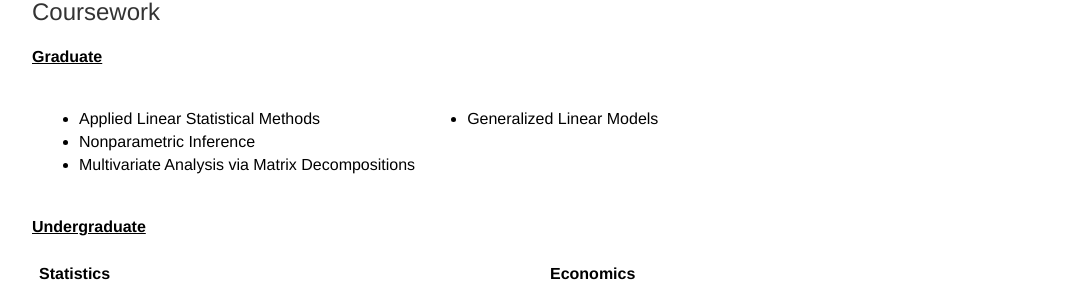
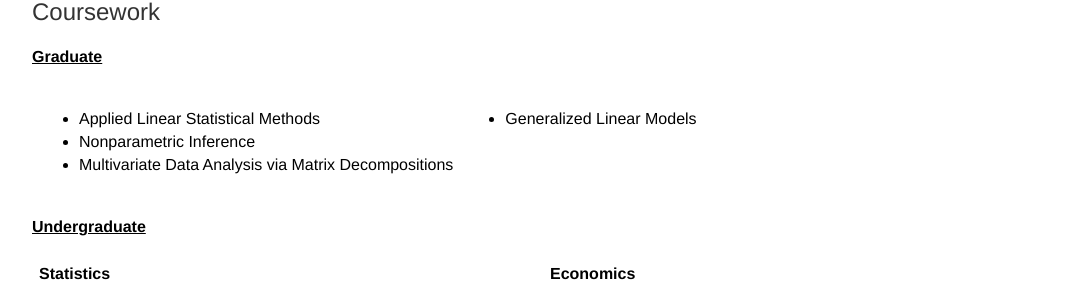
Before and after one commit to tanzhirong/tanzhirong.github.io, a Jekyll site: the page built from acad/index.html, in a window 1280 px wide. Shown: the part 284-583 px from the top of the page, without its empty margins (96-1183 px from the left). Built offline with Jekyll 4.4.1, drawn with Linux system fonts in a browser that asks for light colours.

Commit message:
Update index.html

```diff
--- a/acad/index.html
+++ b/acad/index.html
@@ -13,7 +13,7 @@
         <ul>
 	<li>Applied Linear Statistical Methods</li>
 	<li>Nonparametric Inference</li>
-	<li>Multivariate Analysis via Matrix Decompositions</li>
+	<li>Multivariate Data Analysis via Matrix Decompositions</li>
         </ul>
 		</td>
 	<td width="50%"><ul>
```
